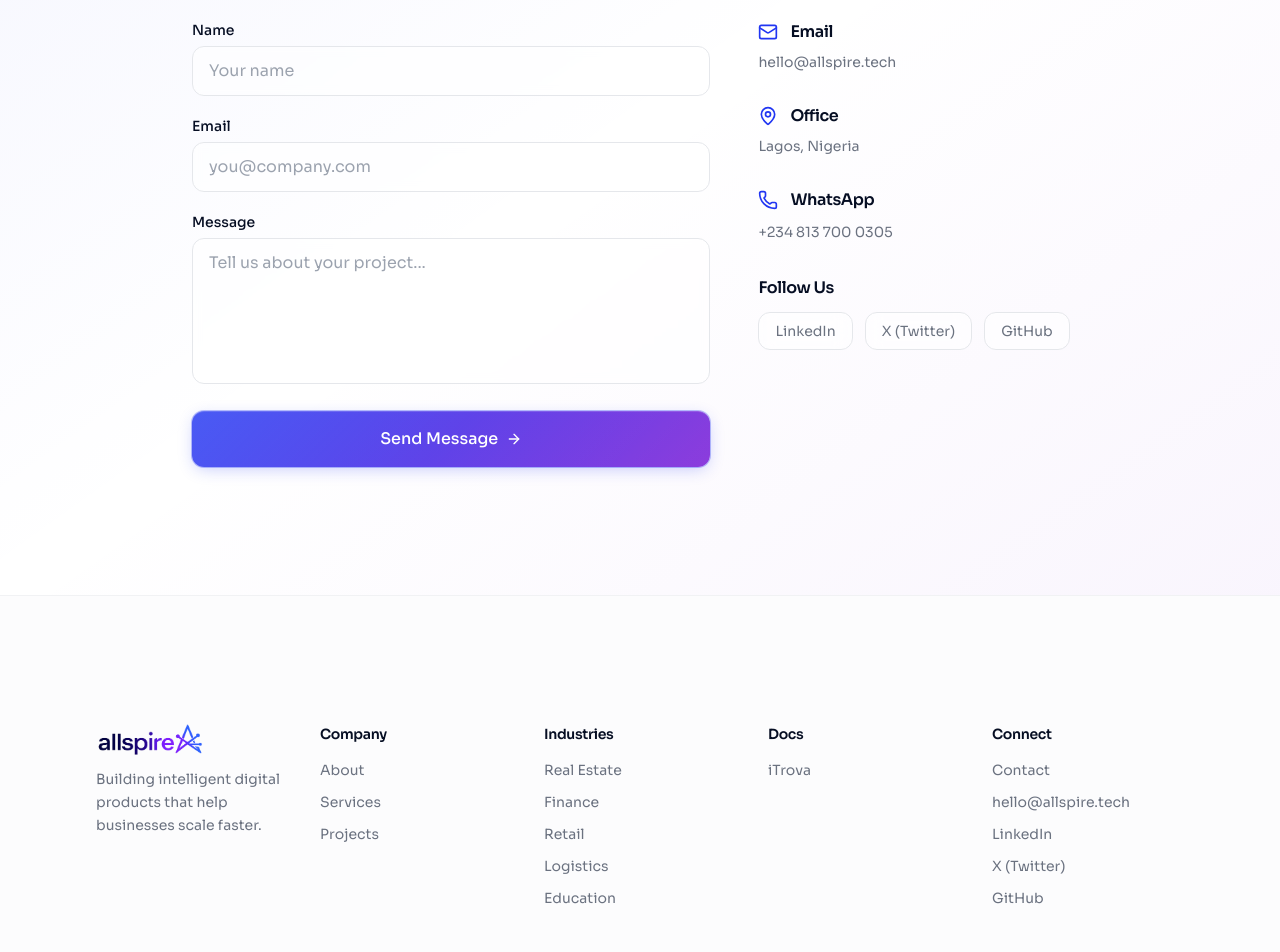
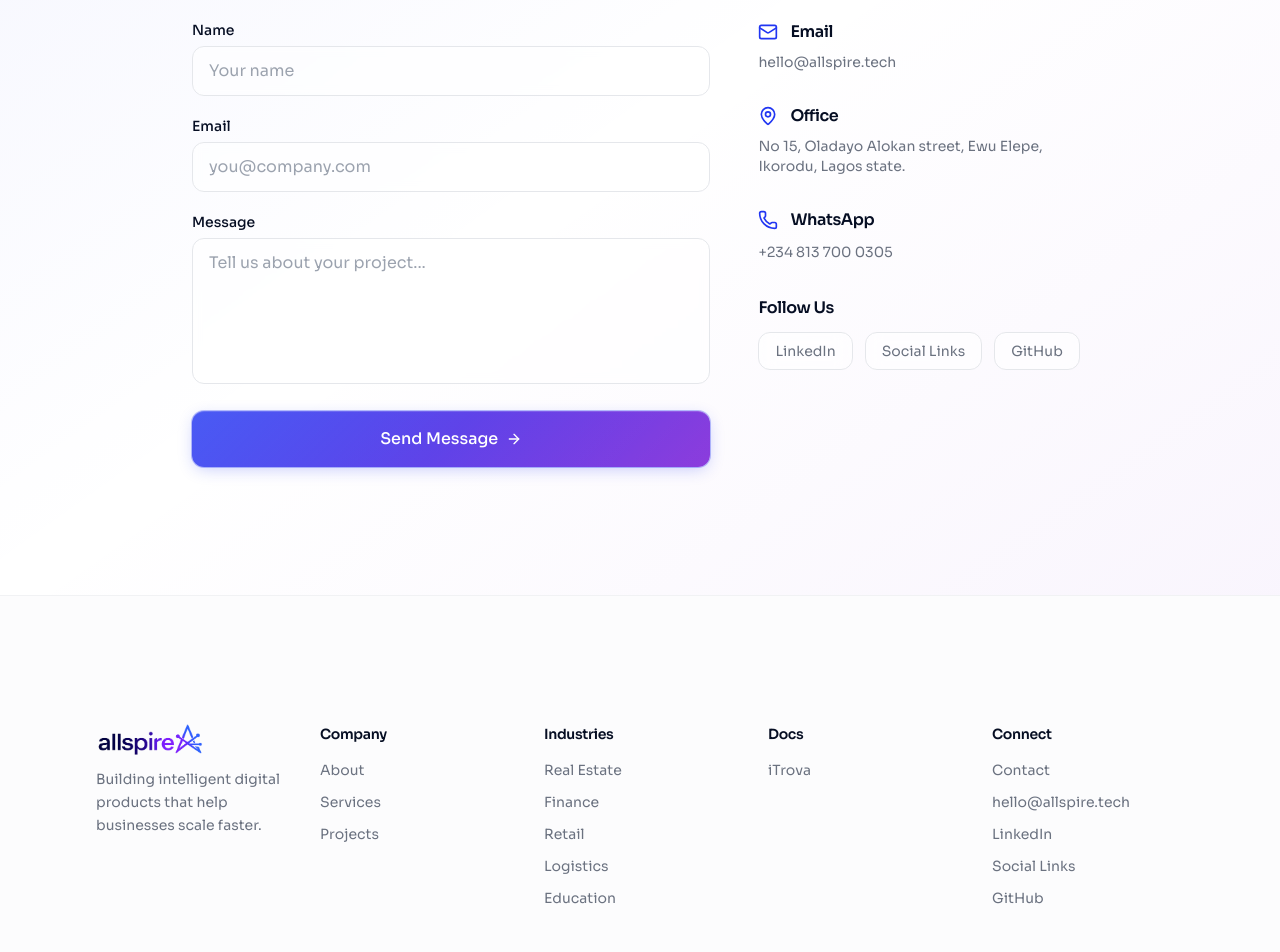
Before and after one commit to Allspire-Technologies/allspire-website, a React (Vite) app: page /contact in a window 1280 px wide. Shown: the part 400-1352 px from the top of the page. Built offline with nearby package versions, Linux system fonts and the light colour scheme; the HTML template or start-up script is replaced by a standard one.

Commit message:
docs(footer, contact, index, webinar): update links and event details for accuracy

```diff
--- a/src/components/Footer.tsx
+++ b/src/components/Footer.tsx
@@ -61,8 +61,8 @@ const Footer = () => (
           <div className="flex flex-col gap-3">
             <Link to="/contact" className="text-sm text-muted-foreground hover:text-foreground transition-colors">Contact</Link>
             <a href="mailto:hello@allspire.tech" className="text-sm text-muted-foreground hover:text-foreground transition-colors">hello@allspire.tech</a>
-            <a href="" target="_blank" rel="noopener noreferrer" className="text-sm text-muted-foreground hover:text-foreground transition-colors">LinkedIn</a>
-            <a href="https://x.com/allspirehq" target="_blank" rel="noopener noreferrer" className="text-sm text-muted-foreground hover:text-foreground transition-colors">X (Twitter)</a>
+            <a href="https://linkedin.com/company/allspiretech/" target="_blank" rel="noopener noreferrer" className="text-sm text-muted-foreground hover:text-foreground transition-colors">LinkedIn</a>
+            <a href="https://linktr.ee/allspirehq" target="_blank" rel="noopener noreferrer" className="text-sm text-muted-foreground hover:text-foreground transition-colors">Social Links</a>
             <a href="https://github.com/Allspire-Technologies" target="_blank" rel="noopener noreferrer" className="text-sm text-muted-foreground hover:text-foreground transition-colors">GitHub</a>
           </div>
         </div>
--- a/src/pages/Contact.tsx
+++ b/src/pages/Contact.tsx
@@ -91,7 +91,7 @@ const Contact = () => {
                     <h3 className="font-semibold">Office</h3>
                   </div>
                   <p className="text-muted-foreground text-sm">
-                    Lagos, Nigeria
+                    No 15, Oladayo Alokan street, Ewu Elepe, Ikorodu, Lagos state.
                   </p>
                 </div>
                 <div>
@@ -112,8 +112,8 @@ const Contact = () => {
                   <h3 className="font-semibold mb-3">Follow Us</h3>
                   <div className="flex gap-3">
                     {[
-                      { name: "LinkedIn", href: "" },
-                      { name: "X (Twitter)", href: "https://x.com/allspirehq" },
+                      { name: "LinkedIn", href: "https://www.linkedin.com/company/allspiretech/" },
+                      { name: "Social Links", href: "https://linktr.ee/allspirehq" },
                       { name: "GitHub", href: "https://github.com/Allspire-Technologies" },
                     ].map((s) => (
                       <a
--- a/src/pages/Index.tsx
+++ b/src/pages/Index.tsx
@@ -55,7 +55,7 @@ const Index = () => (
       >
         <span className="font-semibold">🎙 Free SME Masterclass:</span>
         <span className="text-primary-foreground/90">
-          From Notebook to Smart Business · 11 July 2026, 7PM WAT
+          From Notebook to Smart Business · Every Saturday in 2026, 7PM WAT
         </span>
         <span className="font-semibold inline-flex items-center gap-1 underline underline-offset-4">
           Register free <ArrowRight className="w-3.5 h-3.5 group-hover:translate-x-1 transition-transform" />
--- a/src/pages/Webinar.tsx
+++ b/src/pages/Webinar.tsx
@@ -12,7 +12,7 @@ const REGISTRATION_FORM_URL =
   "https://docs.google.com/forms/d/e/1FAIpQLSexyMzM0NcME3yncE96mhcOOdYAW_H01BJ4SzbnR2gMUm25HA/viewform";
 
 const eventDetails = [
-  { icon: Calendar, label: "Date", value: "Saturday, 11 July 2026" },
+  { icon: Calendar, label: "Date", value: "Every Saturday in 2026" },
   { icon: Clock, label: "Time", value: "7:00 PM WAT" },
   { icon: MapPin, label: "Venue", value: "Online — exclusive to registered participants" },
 ];
```
